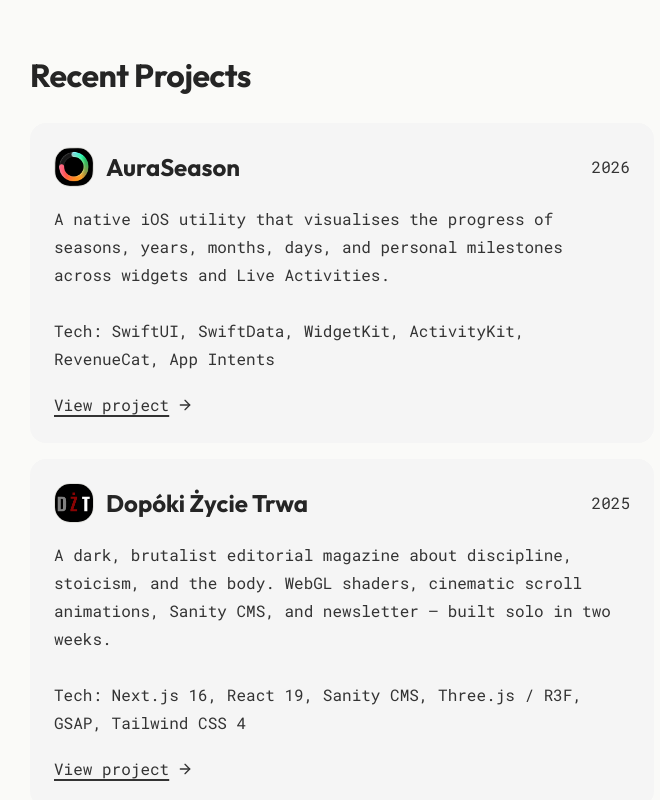
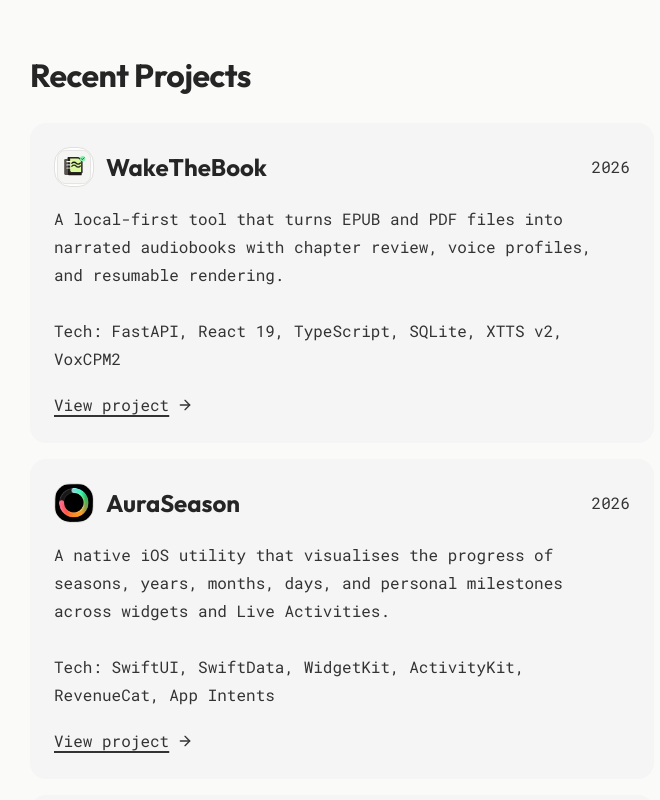
Before and after one commit to mateusz0909/minimal-portfolio, a Next.js app: page / in a window 1280 px wide. Shown: the part 860-1660 px from the top of the page, without its empty margins (298-958 px from the left). Built offline with nearby package versions, Linux system fonts and the light colour scheme; no server answers.

Commit message:
Add WakeTheBook portfolio case study

```diff
--- a/app/(site)/page.tsx
+++ b/app/(site)/page.tsx
@@ -85,6 +85,15 @@ export default function Page() {
         <div className="flex flex-col gap-4">
           {[
             {
+              title: 'WakeTheBook',
+              year: '2026',
+              description:
+                'A local-first tool that turns EPUB and PDF files into narrated audiobooks with chapter review, voice profiles, and resumable rendering.',
+              route: projectRoute('wake-the-book'),
+              tech: 'Tech: FastAPI, React 19, TypeScript, SQLite, XTTS v2, VoxCPM2',
+              logo: '/wakethebook.svg',
+            },
+            {
               title: 'AuraSeason',
               year: '2026',
               description:
@@ -159,7 +168,7 @@ export default function Page() {
                     alt={`${project.title} icon`}
                     width={40}
                     height={40}
-                    className="h-10 w-10 rounded-lg border border-[var(--edge)] object-contain"
+                    className="h-10 w-10 rounded-lg border border-[var(--edge)] bg-white object-contain"
                   />
                   <h3 className="font-sans text-2xl font-bold text-[var(--heading)]">{project.title}</h3>
                 </div>
--- a/app/data/projects.ts
+++ b/app/data/projects.ts
@@ -6,6 +6,7 @@ import lemmiImg from '@/public/lemmi.png'
 import lumaImg from '@/public/luma.png'
 
 export type ProjectSlug =
+  | 'wake-the-book'
   | 'dopoki-zycie-trwa'
   | 'daily-word'
   | 'aura-season'
@@ -39,6 +40,60 @@ export type Project = {
 }
 
 export const projects: Project[] = [
+  {
+    slug: 'wake-the-book',
+    title: 'WakeTheBook',
+    subtitle: 'Local-first audiobook studio for EPUB and PDF files',
+    timeline: '2026 · open-source personal project',
+    status: {
+      label: 'Open-source personal project',
+      color: '#65D898',
+    },
+    description:
+      'A local-first full-stack tool that turns EPUB and PDF books into narrated audiobooks with chapter review, voice profiles, and resumable rendering. Built to show product thinking, AI workflow design, and practical TTS engineering without relying on cloud APIs.',
+    technologies: ['FastAPI', 'React 19', 'TypeScript', 'SQLite', 'Tailwind CSS 4', 'XTTS v2', 'VoxCPM2', 'PyMuPDF'],
+    metrics: [
+      { label: 'Rendering model', value: 'Local-first, no cloud audio generation' },
+      { label: 'Workflow', value: '5-step import → extract → review → render' },
+      { label: 'Voice stack', value: 'XTTS v2 + VoxCPM2' },
+    ],
+    sections: [
+      {
+        heading: 'Overview',
+        body: 'WakeTheBook was built as a local audiobook production tool, not just a file converter. It gives users one guided flow to import a book, inspect extracted chapters, adjust the structure, choose a voice, and render final audio without sending source files to external services.',
+      },
+      {
+        heading: 'Key Highlights',
+        bullets: [
+          'Supports EPUB and PDF import with extraction, chapter detection, and cleanup before audio rendering.',
+          'Lets the user review, edit, split, merge, or skip chapters before committing to the final render.',
+          'Uses local voice workflows with XTTS voice cloning and VoxCPM2 support instead of a cloud TTS dependency.',
+          'Handles rendering as resumable chapter jobs, so failures do not force a full restart.',
+        ],
+      },
+      {
+        heading: 'Technical Notes',
+        bullets: [
+          'FastAPI backend orchestrates ingest, extraction, analysis, voice handling, render jobs, and filesystem-backed project storage.',
+          'React + TypeScript frontend wraps the pipeline in a 5-step wizard and output view for non-technical use.',
+          'SQLite stores project state while generated files live under per-project directories for easy inspection and recovery.',
+          'The app keeps the whole processing loop local, including voice previews, chapter audio, manifests, and logs.',
+        ],
+      },
+      {
+        heading: 'Results',
+        bullets: [
+          'Shows end-to-end product thinking: file ingest, AI-assisted review, local inference, and UX around long-running jobs.',
+          'Demonstrates a practical AI product that is useful on its own and publishable as an open-source portfolio piece.',
+          'Positions the work as both a user-facing tool and a technically credible local AI pipeline.',
+        ],
+      },
+    ],
+    links: [
+      { label: 'View on GitHub', href: 'https://github.com/mateusz0909/WakeTheBook', external: true },
+    ],
+    logo: '/wakethebook.svg',
+  },
   {
     slug: 'dopoki-zycie-trwa',
     title: 'Dopóki Życie Trwa',
--- a/app/sitemap.ts
+++ b/app/sitemap.ts
@@ -1,8 +1,9 @@
 import type { MetadataRoute } from 'next'
+import { projects } from '@/app/data/projects'
 
 export default function sitemap(): MetadataRoute.Sitemap {
   const base = process.env.NEXT_PUBLIC_SITE_URL || 'http://localhost:3000'
-  const urls = ['/', '/projects', '/process', '/contact']
+  const urls = ['/', '/projects', '/process', '/contact', ...projects.map(({ slug }) => `/projects/${slug}`)]
   const now = new Date()
   return urls.map((u) => ({ url: new URL(u, base).toString(), lastModified: now }))
 }
```
Also changed, not shown: public/wakethebook.svg (added).
